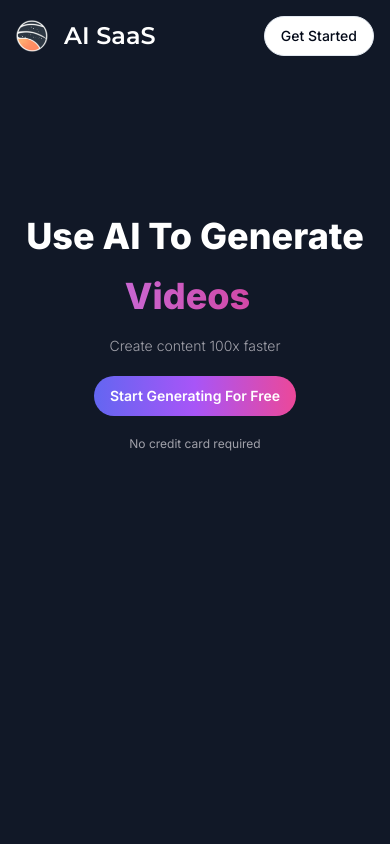
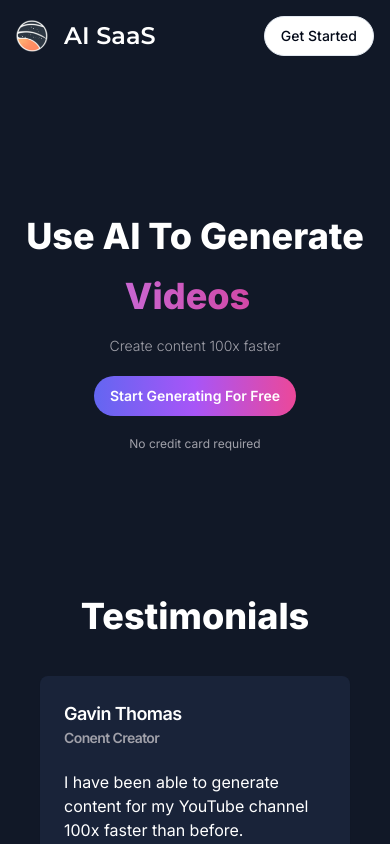
Before and after one commit to mojalil/ai-saas, a Next.js app: page / in a window 390 px wide. Built offline with nearby package versions, Linux system fonts and the light colour scheme; no server answers.

Commit message:
Site is code complete

```diff
--- a/app/(landing)/page.tsx
+++ b/app/(landing)/page.tsx
@@ -1,3 +1,4 @@
+import LandingContent from "@/components/LandingContent";
 import LandingHero from "@/components/LandingHero";
 import LandingNavbar from "@/components/LandingNavbar";
 
@@ -7,6 +8,8 @@ const LandingPage = () => {
         <div className="h-full">
             <LandingNavbar />
             <LandingHero />
+            <LandingContent />
+
         </div>
 
     )
--- /dev/null
+++ b/components/LandingContent.tsx
@@ -0,0 +1,64 @@
+"use client";
+
+import { Card, CardContent, CardHeader, CardTitle } from "./ui/card";
+
+const Testimonials = [
+  {
+    name: "Gavin Thomas",
+    avatar: "G",
+    title: "Conent Creator",
+    quote:
+      "I have been able to generate content for my YouTube channel 100x faster than before.",
+  },
+  {
+    name: "Tanya Singh",
+    avatar: "T",
+    title: "Founder",
+    quote: "Super intuitive and easy to use. I can't wait to see what the future holds.",
+  },
+  {
+    name: "Shannon Jackson",
+    avatar: "S",
+    title: "Freelancer",
+    quote: "Team is really responsive and really cares about their customers."
+  },
+  {
+    name: "Xing Wei",
+    avatar: "X",
+    title: "Solopreneur",
+    quote: "I was able to generate a logo for my startup in minutes.",
+  },
+
+];
+
+const LandingContent = () => {
+  return (
+    <div className="px-10 pb-20">
+      <h2 className="text-center text-4xl text-white font-extrabold mb-10">
+        Testimonials
+      </h2>
+      <div className="grid grid-cols-1 sm:grid-cols-2 md:grid-cols-3 lg:grid-cols-4 gap-4">
+        {Testimonials.map((testimonial) => (
+          <Card
+            key={testimonial.name}
+            className="bg-[#192339] border-none text-white"
+          >
+            <CardHeader>
+              <CardTitle className="flex items-center gap-x-2">
+                <div>
+                  <p className="text-lg">{testimonial.name}</p>
+                  <p className="text-zinc-400 text-sm">{testimonial.title}</p>
+                </div>
+              </CardTitle>
+              <CardContent className="pt-4 px-0">
+                {testimonial.quote}
+              </CardContent>
+            </CardHeader>
+          </Card>
+        ))}
+      </div>
+    </div>
+  );
+};
+
+export default LandingContent;
```
